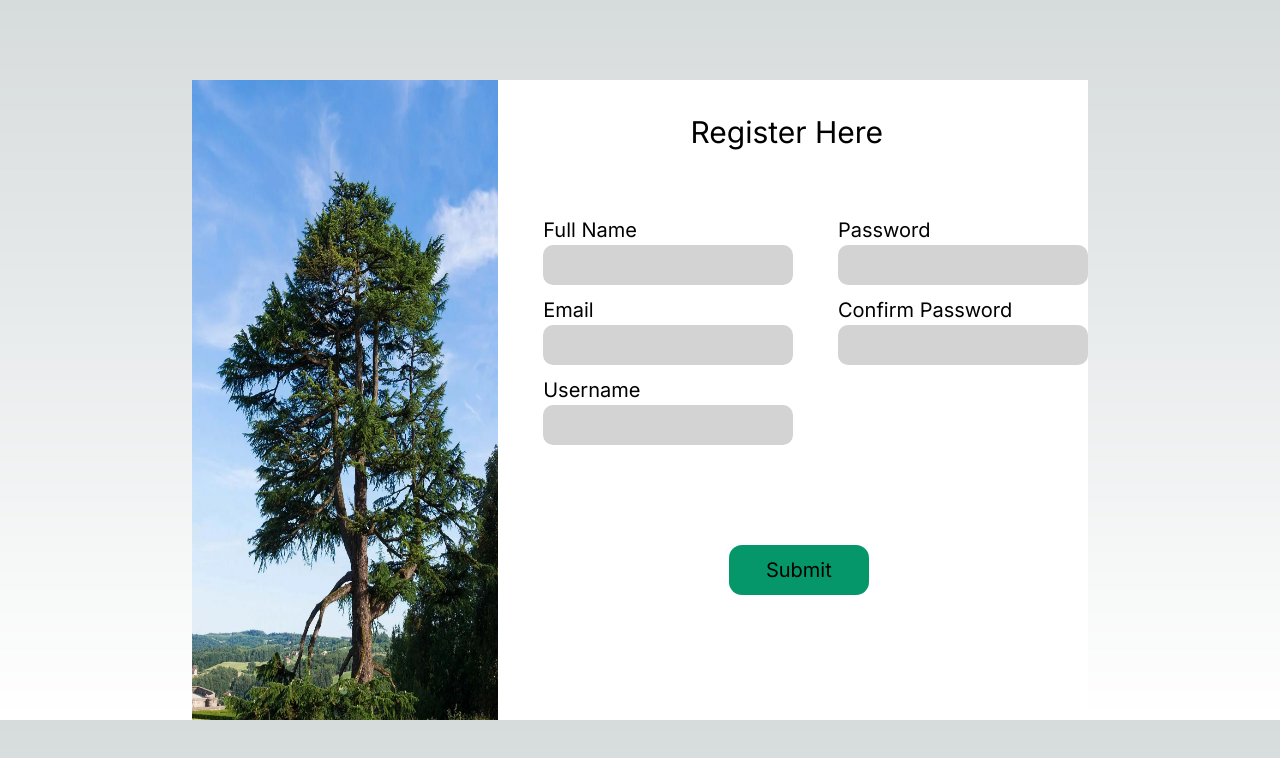
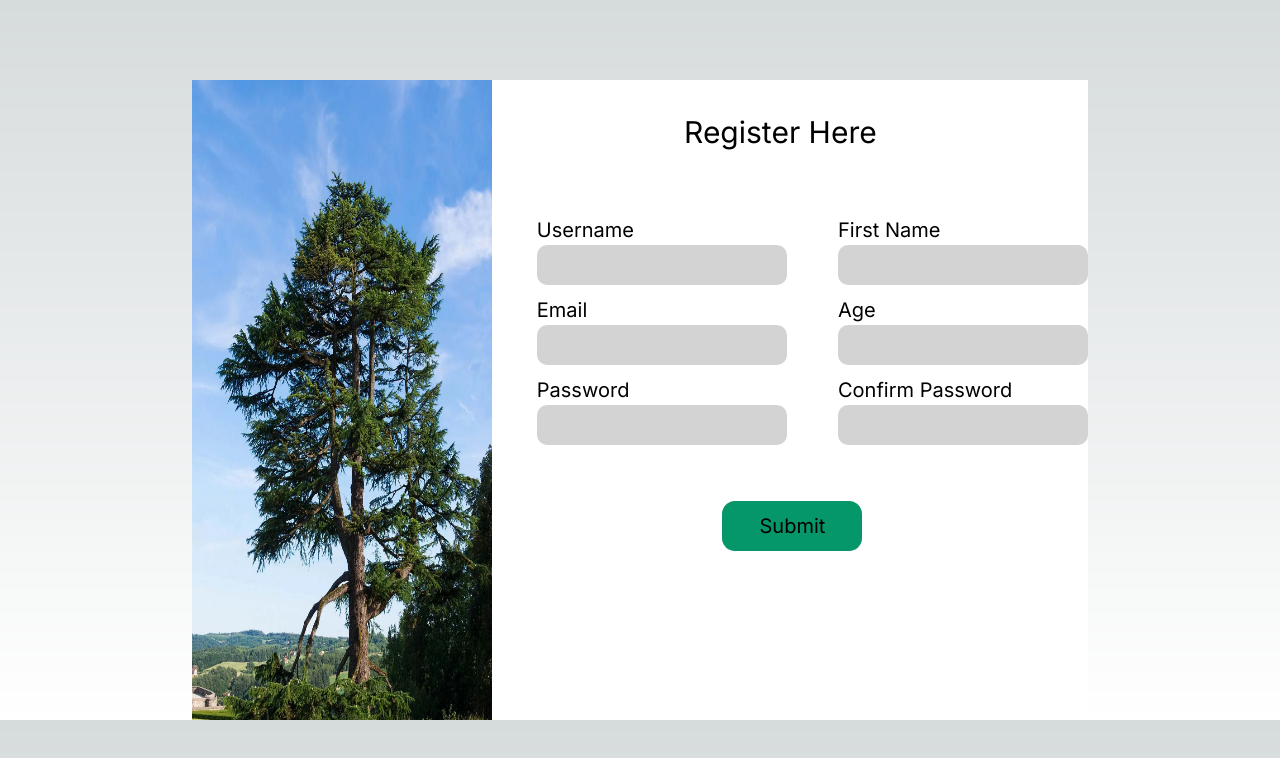
Before and after one commit to TECHYPIG/TEER, a Next.js app: page /register in a window 1280 px wide. Shown: the top 758 px of the page. Built offline with nearby package versions, Linux system fonts and the light colour scheme.

Commit message:
register and login backends finished
The backend for both is finished, Only need to polish up front end and add in salting functionality

```diff
--- a/app/login/LoginFunctions.js
+++ b/app/login/LoginFunctions.js
@@ -4,6 +4,7 @@ import React, { useState} from "react"
 import Image from "next/image"
 import profilePic from './/images/google.png'
 import Cookies from 'js-cookie';
+import Link from "next/link";
 
 export function TextBoxes(){
     const [userName,ChangedUsername] = useState("")
@@ -18,7 +19,7 @@ export function TextBoxes(){
             <input type="Text" className="TextInputPassword" value={passWord}
                    onChange={(e) => ChangedPassword(e.target.value)}/>
 
-            <input  type="Submit" onClick={() =>  callAPI(userName)}
+            <input  type="Submit" onClick={() =>  callAPI(userName, passWord)}
                     className="Submit" />
         </div>
     );
@@ -54,20 +55,23 @@ export function RegisterTextBelow(){
 }
 export function RegisterButton(){
     return (
-        <button className="RegisterButton" onClick={checkAuthorization}>No account yet? SignUp</button>
+        <Link href={"/register"}>
+        <button className="RegisterButton">No account yet? SignUp</button>
+        </Link>
     )
 }
 
 /* FUNCTIONS FOR SUBMITTING */
-async function callAPI(name) {
+async function callAPI(name, password) {
     var response;
-    console.log(name)
     try{
      response =  await fetch('/api/login', {
         method: 'POST', // Adjust the method as needed (GET, POST, etc.)
         'Content-Type': 'application/json',
-        body: JSON.stringify({name})
+        body: JSON.stringify({name : name,
+                                    password : password})
     })
+        console.log(response.json())
         const fullToken = response.headers.get("Authorization")
         const tokenSplit = fullToken.split(" ")[1]
         Cookies.set("accessToken", tokenSplit)
--- a/app/register/RegisterFunctions.css
+++ b/app/register/RegisterFunctions.css
@@ -15,7 +15,7 @@
     margin-top: 30px;
 }
 .Right{
-    margin-left: 3.5vw;
+    margin-left: 4vw;
 }
 .Submit{
     background-color: rgb(5,150,105);
@@ -24,7 +24,7 @@
     font-size: 20px;
     border-radius: 13px;
     margin-left: 18vw;
-    margin-top: 100px;
+    margin-top: 1vh;
 }
 Label{
     font-size: 20px;
@@ -35,3 +35,10 @@ Label{
     width: 250px;
     background-color: lightgrey;
 }
+.passwordsDontMatch{
+    text-align: center;
+    margin-top: 6vh;
+}
+.passwordsDontMatchNone{
+display: none;
+}
--- a/app/register/RegisterFunctions.js
+++ b/app/register/RegisterFunctions.js
@@ -1,5 +1,7 @@
 'use client'
 import "./RegisterFunctions.css"
+import {useState} from "react";
+import crypto from "crypto"
 
 export function RegisterSign(){
     return(
@@ -10,35 +12,84 @@ export function RegisterSign(){
 }
 
 export function RegisterInputs(){
+    const [username,changedUsername] = useState("")
+    const [password,changedPassword] = useState("")
+    const [email,changedEmail] = useState("")
+    const [firstName,changedFirstName] = useState("")
+    const [confirmPassword,changedConfirmPassword] = useState("")
+    const [age,changedAge] = useState("")
+    const [dontMatch, ChangedDontMatch] = useState("")
+
     return(
         <div>
             <div className="MainFlex">
              <div className="Left">
                 <div className="Flex">
-                    <label>Full Name</label>
-                    <input type="text" className="Input"/>
+                    <label>Username</label>
+                    <input type="text" className="Input" value={username}
+                           onChange ={event => onChangeFunction(event,changedUsername)}/>
                 </div>
                  <div className="Flex">
                      <label>Email</label>
-                     <input type="text" className="Input"/>
+                     <input type="text" className="Input" value={email}
+                            onChange ={event => onChangeFunction(event,changedEmail)}/>
                  </div>
                  <div className="Flex">
-                     <label>Username</label>
-                     <input type="text" className="Input"/>
+                     <label>Password</label>
+                     <input type="text" className="Input" value={password}
+                            onChange ={event => onChangeFunction(event,changedPassword)}/>
                  </div>
             </div>
             <div className="Right">
                 <div className="Flex">
-                    <label>Password</label>
-                    <input type="text" className="Input"/>
+                    <label>First Name</label>
+                    <input type="text" className="Input" value={firstName}
+                           onChange ={event => onChangeFunction(event,changedFirstName)}/>
+                </div>
+                <div className="Flex">
+                    <label>Age</label>
+                    <input type="text" className="Input" value={age}
+                           onChange ={event => onChangeFunction(event,changedAge)}/>
                 </div>
                 <div className="Flex">
                     <label>Confirm Password</label>
-                    <input type="text" className="Input"/>
+                    <input type="text" className="Input" value={confirmPassword}
+                           onChange ={event => onChangeFunction(event,changedConfirmPassword)}/>
                 </div>
             </div>
         </div>
-       <input type="submit" className="Submit" value="Submit"/>
+            <div className={"passwordsDontMatch"}>
+            <h5>{dontMatch}</h5>
+            </div>
+       <input type="submit" onClick={() => registerInformation(username,password,confirmPassword,age,firstName,email,ChangedDontMatch)}
+              className="Submit" value="Submit"/>
     </div>
     );
 }
+function onChangeFunction(event, inputState){
+    inputState(event.target.value)
+}
+async function registerInformation(username,password,confirmPassword,age,firstName,email,ChangedDontMatch){
+    console.log("You clicked me")
+    var response;
+    if (password !== confirmPassword){
+        ChangedDontMatch("Your passwords do not match")
+    } else{
+        ChangedDontMatch("")
+        let hashedPassword = crypto.createHash("sha256").update(password).digest('hex')
+            try{
+                response =  await fetch('/api/register', {
+                    method: 'POST', // Adjust the method as needed (GET, POST, etc.)
+                    'Content-Type': 'application/json',
+                    body: JSON.stringify({username : username,
+                                                password : hashedPassword,
+                                                age : age,
+                                                firstName : firstName,
+                                                email : email})
+                })
+            }
+            catch (error){
+                console.log(error);
+            }
+        }
+    }
--- a/pages/api/authorize.js
+++ b/pages/api/authorize.js
@@ -1,6 +1,6 @@
 import jwt from "jsonwebtoken";
 import 'dotenv/config'
-export default async function authorize(req,res,next){
+export default async function authorize(req,res){
     const tokenNotSplit = req.headers["cookie"]
     const token = tokenNotSplit.split("=")[1]
     console.log(token);
@@ -12,5 +12,4 @@ export default async function authorize(req,res,next){
             res.status(200).json({decodedUsername : decoded.username})
         });
     }
-    next()
 }
--- a/pages/api/login.js
+++ b/pages/api/login.js
@@ -2,10 +2,14 @@ import {PrismaClient} from '@prisma/client'
 var jwt = require('jsonwebtoken');
 import 'dotenv/config'
 const prisma = new PrismaClient()
+import crypto from "crypto";
 
 
 export default async function handler(req, res) {
     const name = JSON.parse(req.body).name; //Opening a json object
+    let inputtedPassword = JSON.parse(req.body).password; //Opening a json object
+
+    inputtedPassword = crypto.createHash("sha256").update(inputtedPassword).digest('hex')
 
     let password = await prisma.users.findUnique({
         where: {
@@ -16,13 +20,24 @@ export default async function handler(req, res) {
         }
     });
     if (password != null) {
+        console.log(password.Password)
+        console.log(inputtedPassword)
+        password = password.Password
+        if(password == inputtedPassword){
+            console.log(inputtedPassword)
+            let token = jwt.sign({username: name}, process.env.ACCESS_TOKEN)
+            res.setHeader('Authorization', `Bearer ${token}`);
+            res.status(200).json({"accessToken" : 1})
+        }
+        else{
+            console.log("Password isnt correct");
+            return res.status(500).json({"accessToken" : 0});
+        }
         //Accessing the output from the database
         //Add in the functionality to compare passwords, Else respond with incorrect password
-        let token = jwt.sign({username: name}, process.env.ACCESS_TOKEN)
-        res.setHeader('Authorization', `Bearer ${token}`);
-        res.status(200).json({"accessToken" : 1})
     } else {
-        console.log("There is an issue");
+        console.log(password)
+        console.log("User not found");
         return res.status(500).json({"accessToken" : 0});
     }
 }
--- /dev/null
+++ b/pages/api/register.js
@@ -0,0 +1,24 @@
+import {PrismaClient} from '@prisma/client'
+import 'dotenv/config'
+const prisma = new PrismaClient()
+
+
+export default async function handler(req, res) {
+    const username = JSON.parse(req.body).username; //Opening a json object
+    const password = JSON.parse(req.body).password; //Opening a json object
+    var age = JSON.parse(req.body).age; //Opening a json object
+    age = parseInt(age)
+    const firstname = JSON.parse(req.body).firstName; //Opening a json object
+    const email = JSON.parse(req.body).email; //Opening a json object
+    console.log(firstname)
+
+     await prisma.users.create({
+         data: {
+             Username: username,
+             Firstname: firstname,
+             Password: password,
+             Email: email,
+             Age: age
+         }
+    });
+}
```
Also changed, not shown: 1 other file (tests, documents, lock files or other folders).
